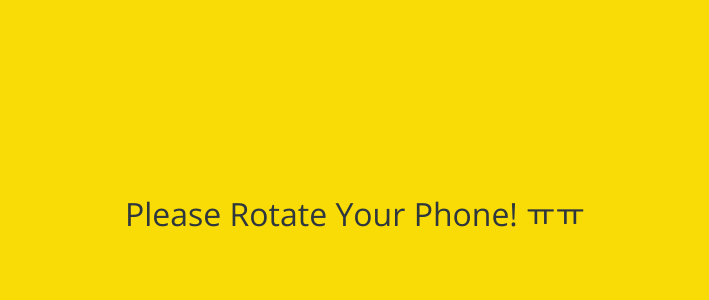
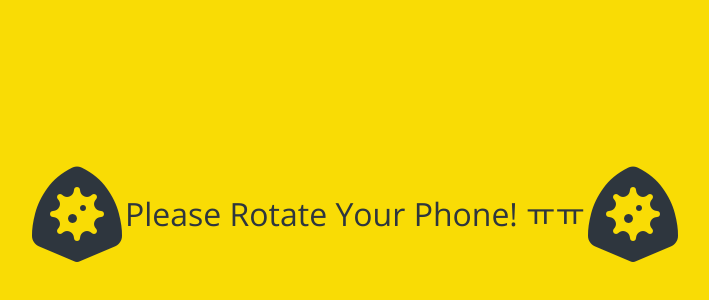
Before and after one commit to R2D2LR2/kokoa-clone, a plain HTML site: page index.html in a window 1280 px wide. Shown: the part 186-486 px from the top of the page, without its empty margins (285-994 px from the left). Drawn offline with nearby package versions, Linux system fonts and the light colour scheme.

Commit message:
updated media query

```diff
--- a/css/components/no-mobile.css
+++ b/css/components/no-mobile.css
@@ -12,6 +12,19 @@
   font-size: 32px;
 }
 
+#no-mobile i,
+#no-landcape i {
+  font-size: 3em;
+}
+
+#no-mobile i {
+  animation: rotateAnimation2 4s linear infinite;
+}
+
+#no-landcape i {
+  animation: rotateAnimation1 4s linear infinite;
+}
+
 @media screen and (max-width: 645px) {
   #no-mobile {
     display: none;
@@ -23,3 +36,37 @@
     display: none;
   }
 }
+
+@keyframes rotateAnimation1 {
+  0% {
+    transform: none;
+  }
+  25% {
+    transform: rotateX(180deg);
+  }
+  50% {
+    transform: rotateX(0deg);
+  }
+  75% {
+    transform: rotateY(180deg);
+  }
+  100% {
+    transform: rotateY(0deg);
+  }
+}
+
+@keyframes rotateAnimation2 {
+  0% {
+    transform: none;
+    color: white;
+  }
+  50% {
+    color: tomato;
+    transform: rotateZ(180deg);
+  }
+
+  100% {
+    transform: rotateZ(360deg);
+    color: white;
+  }
+}
--- a/index.html
+++ b/index.html
@@ -51,10 +51,14 @@
     </form>
 
     <div id="no-mobile">
+      <i class="fas fa-radiation"></i>
       <span>Your Screen is too Big! ㅠㅠ</span>
+      <i class="fas fa-radiation"></i>
     </div>
     <div id="no-landcape">
+      <i class="fas fa-shield-virus"></i>
       <span>Please Rotate Your Phone! ㅠㅠ</span>
+      <i class="fas fa-shield-virus"></i>
     </div>
 
     <div class="scripts">
```
Also changed, not shown: chat.html (+4 -1 lines), chats.html (+4 -1 lines), friends.html (+4 -0 lines), settings.html (+4 -0 lines).
